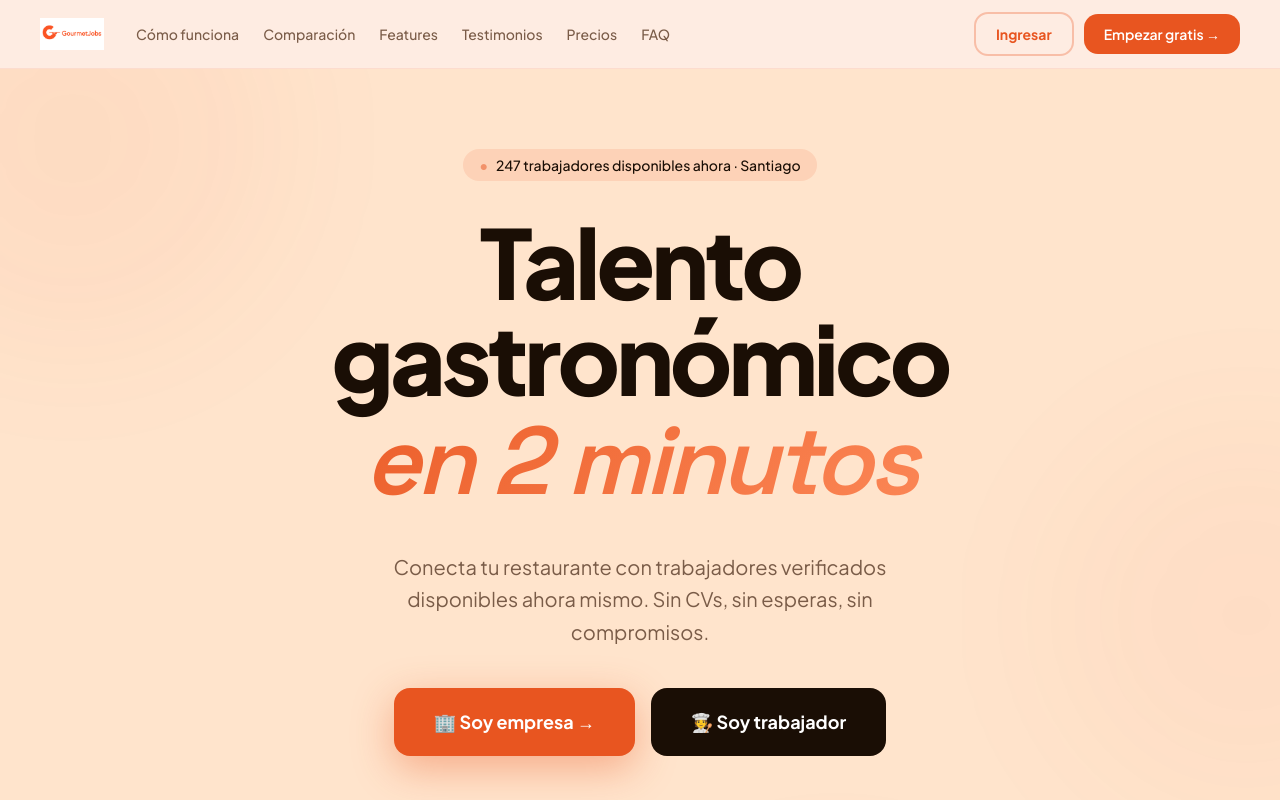
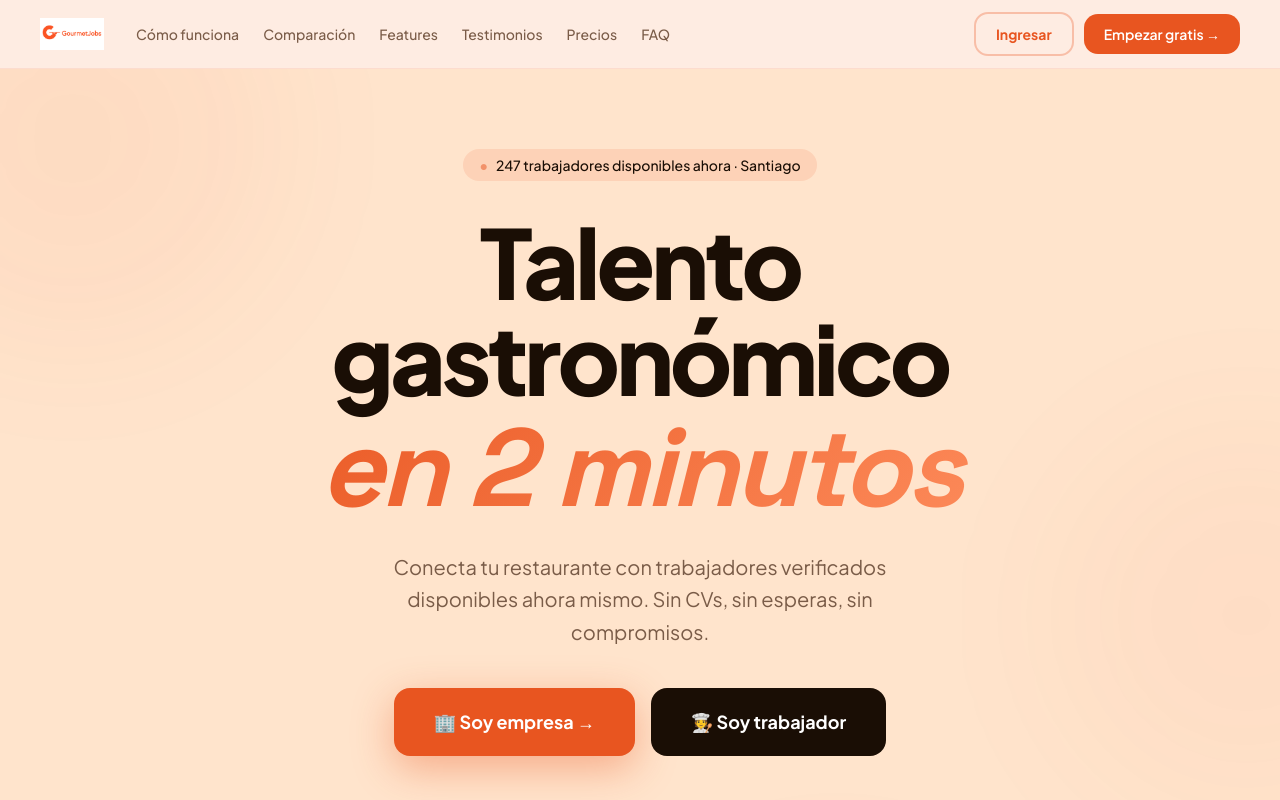
Before and after one commit to hernanazocar/GourmetJobs, a Next.js app: page / in a window 1280 px wide. Shown: the top 800 px of the page. Built offline with nearby package versions, Linux system fonts and the light colour scheme.

Commit message:
Make rotating word bolder (weight 900) and slightly larger (1.15em)
Co-Authored-By: Claude Opus 4.6 (1M context) <noreply@anthropic.com>

```diff
--- a/src/components/Hero.tsx
+++ b/src/components/Hero.tsx
@@ -67,8 +67,8 @@ export default function Hero() {
                 animate={{ y: 0, opacity: 1, filter: "blur(0px)" }}
                 exit={{ y: -40, opacity: 0, filter: "blur(8px)" }}
                 transition={{ duration: 0.45, ease: [0.22, 1, 0.36, 1] }}
-                className="gradient-text-orange italic absolute inset-x-0"
-                style={{ fontFamily: "var(--font-accent)", fontWeight: 600 }}
+                className="gradient-text-orange italic absolute inset-x-0 text-[1.15em]"
+                style={{ fontFamily: "var(--font-accent)", fontWeight: 900 }}
               >
                 {rotatingWords[wordIndex]}
               </motion.span>
```
